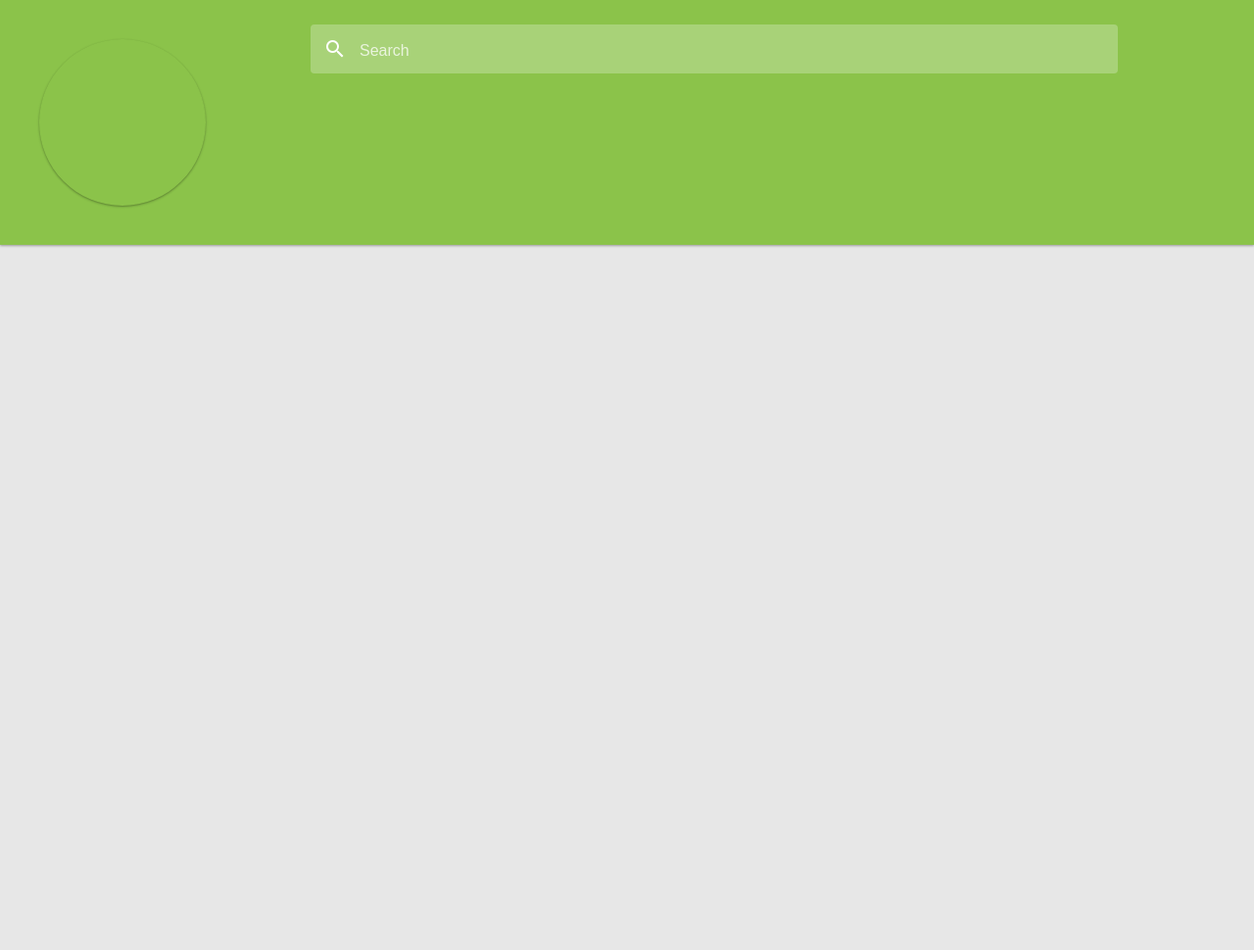
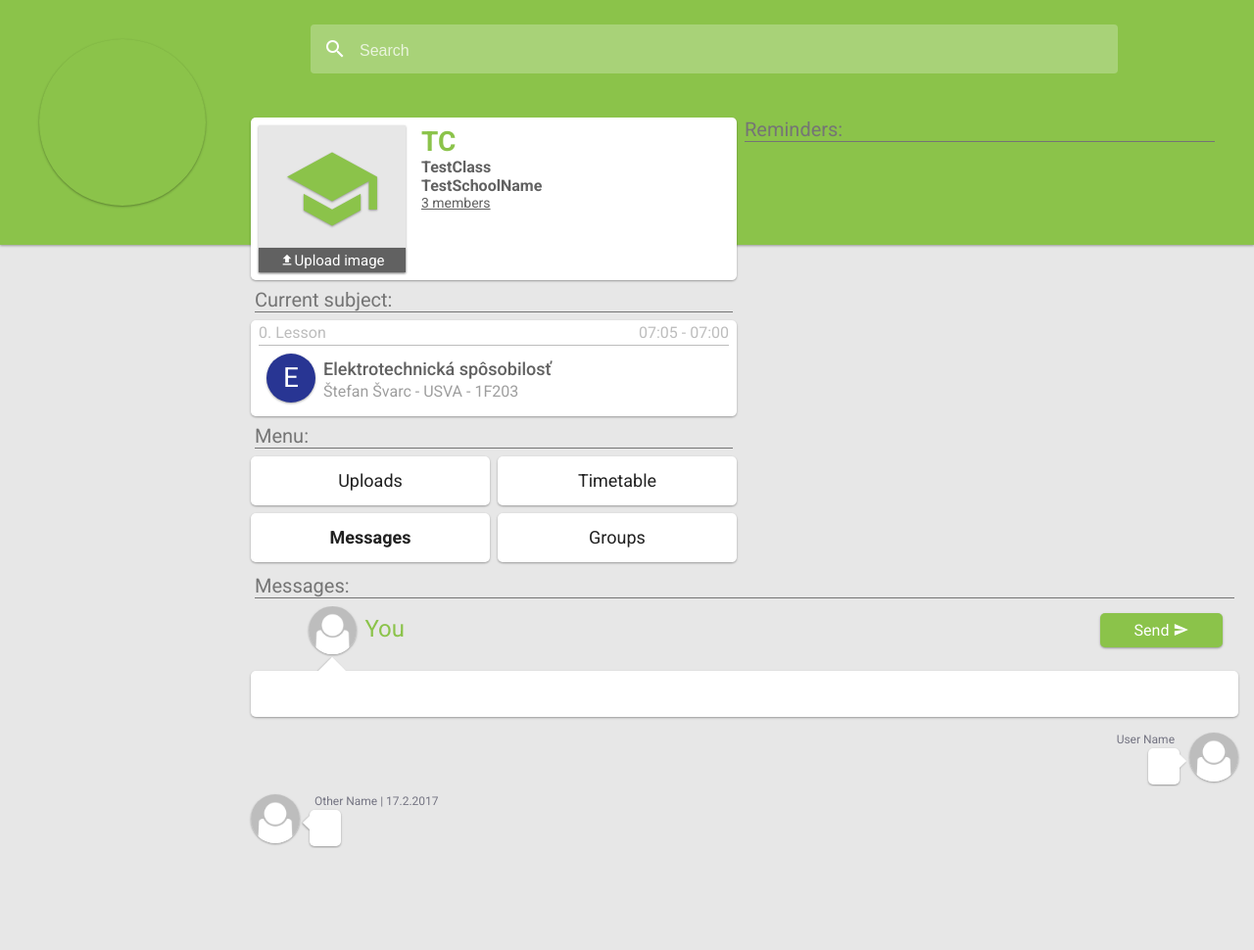
Before and after one commit to juraj98/cheatsheet, a PHP site: page /cheatsheet.html in a window 1280 px wide. Shown: the whole page at 98% size. Run offline with PHP 8.4, Linux system fonts and the light colour scheme; some libraries are stand-ins or nearby versions.

Commit message:
H - Dokončené HTML/CSS pre Messages

```diff
--- a/cheatsheet.html
+++ b/cheatsheet.html
@@ -147,7 +147,7 @@
 </head>
 
 <body>
-<div class="g-signin2" data-onsuccess="onSignIn"></div>
+	<div class="g-signin2" data-onsuccess="onSignIn"></div>
 	<div id="mainHeader" class="card-1">
 		<i class="material-icons" id="menuButton">menu</i>
 
@@ -262,8 +262,74 @@
 	<!-------------------------------CONTENT------------------------------>
 	<!-------------------------------------------------------------------->
 	<div class="content">
-
-
+		<div class="cColumn" id="cColumnLeft">
+			<div id="cClassCard" class="card-1">
+				<div id="cClassImageDiv" class="unselectable card-1"><i class="material-icons">school</i>
+					<div class="card-1" id="cClassImageUploadButton"><i class="material-icons">file_upload</i><span>Upload image</span></div>
+				</div>
+				<h1 id="cClassShortName">TC</h1>
+				<h2 id="cClassFullName">TestClass</h2>
+				<h2 id="cClassSchool">TestSchoolName</h2>
+				<h3 id="cClassMembers">3 members</h3></div>
+			<div class="cHeader" id="cSubjectHeader">Current subject:</div>
+			<div class="ttSubject card-1" id="cCurrentSubject">
+				<div class="ttSubjectHeader">
+					<div class="number"><span>0</span>. Lesson</div>
+					<div class="time"><span class="start">07:05</span> - <span class="end">07:00</span></div>
+				</div>
+				<div class="bodysSortable">
+					<div class="ttSubjectBody">
+						<div style="background-color: #283593" class="ttSubjectIcon unselectable card-1">E</div><span class="ttSubjectName">Elektrotechnická spôsobilosť</span><span class="ttSubjectInfo">Štefan Švarc - USVA - 1F203</span>
+						<div class="ttSubjectNotifications unselectable"><i class="material-icons" style="color:#F44336; display:none;">mode_edit</i><i class="material-icons" style="display:none;">extension</i><i class="material-icons" style="display:none;">notifications</i></div>
+					</div>
+				</div>
+			</div>
+			<div class="cHeader">Menu:</div>
+			<div id="cClassMenu">
+				<div id="cClassUploads" class="card-1 cMenuButton unselectable">Uploads</div>
+				<div id="cClassTimetable" class="card-1 unselectable cMenuButton">Timetable</div>
+				<div id="cClassMessages" class="card-1 unselectable cMenuButton active">Messages</div>
+				<div id="cClassGroups" class="card-1 unselectable cMenuButton">Groups</div>
+			</div>
+		</div>
+		<div class="cColumn" id="cColumnRight">
+			<div id="cReminders">
+				<div class="cHeader">Reminders:</div>
+			</div>
+		</div>
+		<div class="cHeader wideHeader" id="cOptionsHeader">Messages:</div>
+		<div id="cNewMessageBox">
+			<div id="cNewMessageBoxPicture">
+				<div id="cNewMessageBoxPictureArrow" class="card-1"></div>
+				<img src="images/placeholders/profilePicturePlaceholder.png" id="cNewMessageBoxPictureImage" class="card-1">
+			</div>
+			<span id="cNewMessageBoxYouText">You</span>
+			<textarea rows="1" class="card-1"></textarea>
+			<div id="cNewMessageSendButton" class="card-1"><span>Send</span><i class="material-icons">send</i></div>
+		</div>
+		<div class="cUserMsg">
+			<img class="cUserImage card-1" src="images/placeholders/profilePicturePlaceholder.png">
+			<span class="cUserName">User Name</span>
+			<div class="cUserMsgConainer">
+				<div class="cUserMsgBox card-1">
+				</div>
+				<div class="cUserMsgBoxArrowConatiner">
+					<div class="cUserMsgBoxArrow"></div>
+				</div>
+			</div>
+		</div>
+		<div class="cOtherMsg">
+			<img class="cOtherImage card-1" src="images/placeholders/profilePicturePlaceholder.png">
+			<span class="cOtherName">Other Name | 17.2.2017</span>
+			<div class="cOtherMsgConainer">
+				<div class="cOtherMsgBox card-1">
+				</div>
+				<div class="cOtherMsgBoxArrowConatiner">
+					<div class="cOtherMsgBoxArrow"></div>
+				</div>
+			</div>
+		</div>
+		<div class="space"></div>
 	</div>
 	<!--Content end-->
 	<div id="popoutContainer"></div>
--- a/css/class.css
+++ b/css/class.css
@@ -550,3 +550,217 @@
 #cMembersGenerateTokenButton:active {
 	background-color: #7CB342;
 }
+
+
+/*Messages*/
+#cNewMessageBox {
+	min-height: 100px;
+	/**/
+	width: calc(100% - 32px);
+	margin: 8px 16px;
+	margin-bottom: 12px;
+	float: left;
+	overflow: visible;
+	position: relative;
+}
+#cNewMessageBox > textarea {
+	resize: none;
+	border-radius: 5px;
+	width: calc(100% - 16px);
+	padding: 16px 8px;
+	border: none;
+	font-family: 'Roboto';
+	outline: none;
+	float: left;
+	margin-top: 66px;
+}
+#cNewMessageBoxPicture {
+	position: absolute;
+	z-index: 1;
+	height: calc(100px - 34px);
+	width: calc(100px - 34px);
+	left: 5%;
+	top: 0;
+	overflow: hidden;
+}
+
+#cNewMessageBoxPictureArrow {
+	background-color: white;
+	transform: rotate(45deg);
+	height: 20px;
+	width: 20px;
+	position: absolute;
+	left: calc(50% - 10px);
+	bottom: -10px;;
+}
+#cNewMessageBoxPictureImage {
+
+	height: 49px;
+	border-radius: 180px;
+	position: absolute;
+	left: calc(50% - 49px / 2);
+}
+#cNewMessageBoxYouText {
+	display: block;
+	position: absolute;
+	color: #8BC34A;
+	font-size: 24px;
+	left: calc(5% + 66px);
+	top: 8.5px;
+
+}
+#cNewMessageSendButton {
+	min-width: 125px;
+	cursor: pointer;
+	height: 35px;
+	line-height: 35px;
+	text-align: center;
+	color: white;
+	border-radius: 5px;
+	background-color: #8BC34A;
+	transition: 0.2s;
+
+	position: absolute;
+	right: 16px;
+	top: 7px;
+
+}
+#cNewMessageSendButton:active {
+	background-color: #7CB342;
+}
+#cNewMessageSendButton > span{
+	position: relative;
+	font-size: 16px;
+	top: -2px;
+	margin-right: 4px;
+}
+#cNewMessageSendButton > i {
+	line-height: 35px;
+	font-size: 16px;
+}
+
+.cUserMsg {
+/*	background-color: bisque;*/
+
+	width: calc(100% - 32px);
+	margin: 4px 16px;
+	float: left;
+}
+.cUserImage {
+	float: right;
+	width: 50px;
+	border-radius: 180px;
+}
+.cUserName {
+	float: right;
+	margin-right: 15px;
+	font-size: 12px;
+	color: #757583;
+}
+.cUserMsgConainer {
+	float: right;
+	width: calc(100% - 110px);
+	position: relative;
+	padding-left: 60px;
+	padding-top: 2px;
+	padding-bottom: 2px;
+	overflow: auto;
+}
+.cUserMsgBox {
+	float: right;
+	margin-right: 10px;
+	border-radius: 5px;
+	padding: 8px 16px;
+	position: relative;
+	min-height: 21px;
+	text-align: right;
+	background-color: white;
+	word-wrap: break-word;
+}
+.cUserMsgBoxArrowConatiner {
+	position: absolute;
+	overflow: hidden;
+	z-index: 1;
+	top: 0;
+	right: 0;
+	height: 32px;
+	width: 10px;
+
+}
+.cUserMsgBoxArrow {
+	position: absolute;
+	top: 10px;
+	height: 10px;
+	width: 10px;
+	background-color: white;
+	transform: rotate(45deg);
+	right: 5px;
+	box-shadow: 0 1px 3px rgba(0, 0, 0, 0.12), 0 1px 2px rgba(0, 0, 0, 0.24);
+}
+
+.space {
+	margin: 50px 0;
+	width: 100%;
+	float: left;
+}
+
+/*Other user*/
+
+.cOtherMsg {
+/*	background-color: pink;*/
+
+	width: calc(100% - 32px);
+	margin: 4px 16px;
+	float: left;
+}
+.cOtherImage {
+	float: left;
+	width: 50px;
+	border-radius: 180px;
+}
+.cOtherName {
+	float: left;
+	margin-left: 15px;
+	font-size: 12px;
+	color: #757583;
+}
+.cOtherMsgConainer {
+	float: left;
+	width: calc(100% - 110px);
+	position: relative;
+	padding-right: 60px;
+	padding-top: 2px;
+	padding-bottom: 2px;
+	overflow: auto;
+}
+.cOtherMsgBox {
+	min-height: 21px;
+	float: left;
+	margin-left: 10px;
+	border-radius: 5px;
+	padding: 8px 16px;
+	position: relative;
+	text-align: left;
+	background-color: white;
+	word-wrap: break-word;
+}
+.cOtherMsgBoxArrowConatiner {
+	position: absolute;
+	overflow: hidden;
+	z-index: 1;
+	top: 0;
+	left: 0;
+	height: 32px;
+	width: 10px;
+
+}
+.cOtherMsgBoxArrow {
+	position: absolute;
+	top: 10px;
+	height: 10px;
+	width: 10px;
+	background-color: white;
+	transform: rotate(45deg);
+	left: 5px;
+	box-shadow: 0 1px 3px rgba(0, 0, 0, 0.12), 0 1px 2px rgba(0, 0, 0, 0.24);
+}
--- a/css/responsiveStyle.css
+++ b/css/responsiveStyle.css
@@ -59,7 +59,7 @@
 }
 @media screen and (max-width: 500px){
 	.topMenuUserImage {
-		display: none;
+		display: none !important;
 	}
 	#moreOptionsButton {
 		right: 0;
--- a/js/temp.js
+++ b/js/temp.js
@@ -24,7 +24,7 @@ $(window).ready(function() {
 
 function afterOnLoginTemp() {
 
-//	newClassInit(1);
+	autosize($('#cNewMessageBox > textarea'));
 
 
 }
--- a/php/_includes/errorMessagesAndDetails.php
+++ b/php/_includes/errorMessagesAndDetails.php
@@ -1,4 +1,5 @@
 <?php
+
 //Messages
 const ERR_MSG_UNKNOW = "Unknown error.";
 const ERR_MSG_MISSING_POST = "Did not recieve every needed variable on post.";
```
